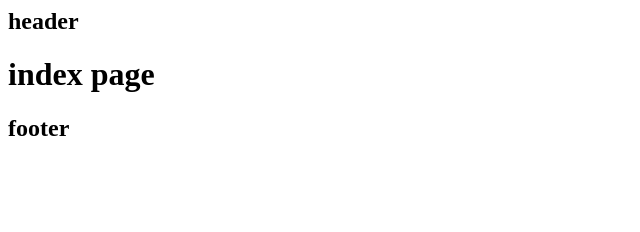
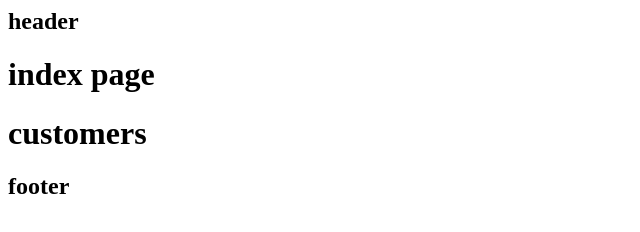
Before and after one commit to test412/test1, a plain HTML site: page index.html in a window 1280 px wide. Shown: the whole page, without its empty margins (0-640 px from the left). Drawn offline with Linux system fonts and the light colour scheme.

Commit message:
customers added to page

```diff
--- a/index.html
+++ b/index.html
@@ -8,6 +8,11 @@
 	index page
 </h1>
 
+
+<h1>
+	customers
+</h1>
+
 <h2>
 	footer
 </h2>
```
